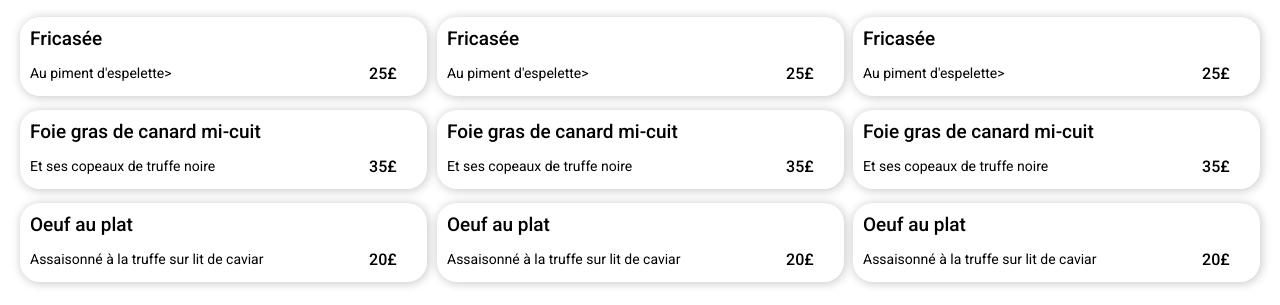
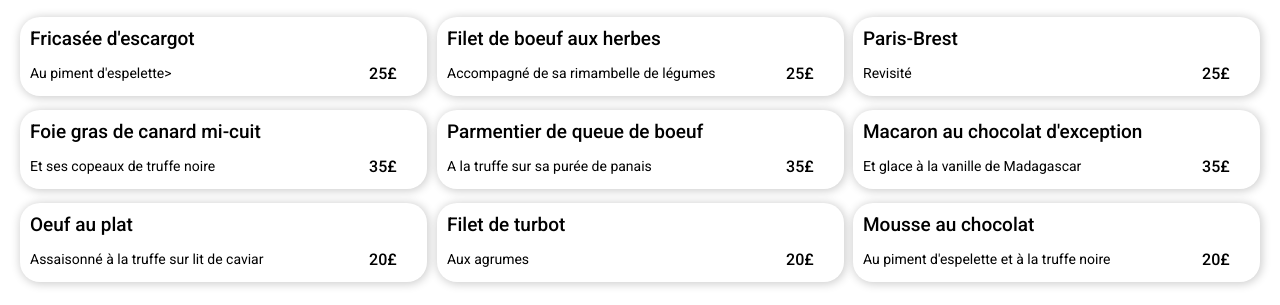
Before and after one commit to 02ju/p3_22092022, a plain HTML site: page palette.html in a window 1280 px wide. Shown: the part 495-800 px from the top of the page. Drawn offline with nearby package versions, Linux system fonts and the light colour scheme; a web font is replaced by a local one.

Commit message:
seventh commit

```diff
--- a/Css/menu.css
+++ b/Css/menu.css
@@ -227,18 +227,8 @@ baska
 .card-p {
     font-size: 14px;
     margin: 5px 0 15px 10px;
-
     overflow: hidden;
     text-overflow: ellipsis;
-    white-space: nowrap;
-}
-
-.entrees-card:hover .card-p {
-    transform: translate(-10%,0);
-    transition: all 0.5s ease-in-out;
-    position: relative;
-    opacity: 1;
-
 }
 
 .prix {
--- a/palette.html
+++ b/palette.html
@@ -67,7 +67,7 @@
     <div class="entrees-cards">
         <div class="entrees-card card-1">
             <div class="entrees-card-header">
-                <h3 class="card-h3">Fricasée</h3>
+                <h3 class="card-h3">Fricasée d'escargot</h3>
                 <p class="card-p">Au piment d'espelette></p>
             </div>
                 <span class="prix">25£</span>
@@ -105,8 +105,8 @@
     <div class="plats-cards">
         <div class="plats-card">
             <div class="plats-card-header">
-                <h3 class="card-h3">Fricasée</h3>
-                <p class="card-p">Au piment d'espelette></p>
+                <h3 class="card-h3">Filet de boeuf aux herbes</h3>
+                <p class="card-p">Accompagné de sa rimambelle de légumes</p>
             </div>
                 <span class="prix">25£</span>
                 <span class="card-icon">
@@ -115,8 +115,8 @@
         </div>
         <div class="plats-card">
             <div class="plats-card-header">
-                <h3 class="card-h3">Foie gras de canard mi-cuit</h3>
-                <p class="card-p">Et ses copeaux de truffe noire</p>
+                <h3 class="card-h3">Parmentier de queue de boeuf</h3>
+                <p class="card-p">A la truffe sur sa purée de panais</p>
             </div>
                 <span class="prix">35£</span>
                 <span class="card-icon">
@@ -125,8 +125,8 @@
         </div>
         <div class="plats-card">
             <div class="plats-card-header">
-                <h3 class="card-h3">Oeuf au plat</h3>
-                <p class="card-p">Assaisonné à la truffe sur lit de caviar</p>
+                <h3 class="card-h3">Filet de turbot</h3>
+                <p class="card-p">Aux agrumes</p>
             </div>
             <span class="prix">20£</span>
             <span class="card-icon">
@@ -144,8 +144,8 @@
     <div class="desserts-cards">
         <div class="desserts-card">
             <div class="desserts-card-header">
-                <h3 class="card-h3">Fricasée</h3>
-                <p class="card-p">Au piment d'espelette></p>
+                <h3 class="card-h3">Paris-Brest</h3>
+                <p class="card-p">Revisité</p>
             </div>
                     <span class="prix">25£</span>
                     <span class="card-icon">
@@ -154,8 +154,8 @@
         </div>
         <div class="desserts-card">
             <div class="desserts-card-header">
-                <h3 class="card-h3">Foie gras de canard mi-cuit</h3>
-                <p class="card-p">Et ses copeaux de truffe noire</p>
+                <h3 class="card-h3">Macaron au chocolat d'exception</h3>
+                <p class="card-p">Et glace à la vanille de Madagascar</p>
             </div>
                     <span class="prix">35£</span>
                     <span class="card-icon">
@@ -164,8 +164,8 @@
         </div>
         <div class="desserts-card">
             <div class="desserts-card-header">
-                <h3 class="card-h3">Oeuf au plat</h3>
-                <p class="card-p">Assaisonné à la truffe sur lit de caviar</p>
+                <h3 class="card-h3">Mousse au chocolat</h3>
+                <p class="card-p">Au piment d'espelette et à la truffe noire</p>
             </div>
                     <span class="prix">20£</span>
                     <span class="card-icon">
```
Also changed, not shown: index.html (+0 -7 lines).
